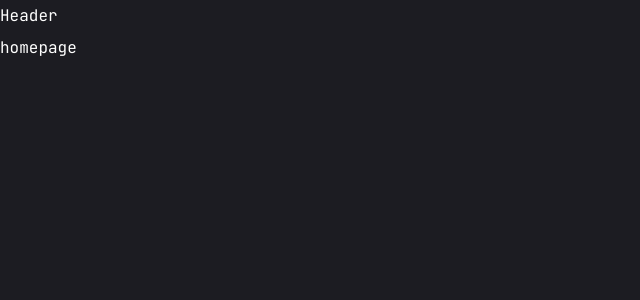
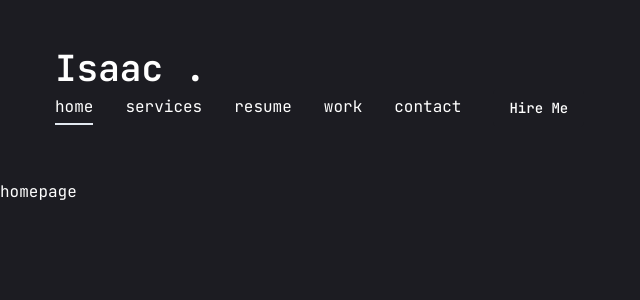
Before and after one commit to Isaac-onah/isaac-portfolio, a Next.js app: page / in a window 1280 px wide. Shown: the top 300 px of the page, without its empty margins (0-640 px from the left). Built offline with nearby package versions, Linux system fonts and the light colour scheme.

Commit message:
navigation bar

```diff
--- a/components/Header.jsx
+++ b/components/Header.jsx
@@ -1,7 +1,38 @@
-import React from "react"
+import Link from "next/link";
+import {Button} from "./ui/button";
+
+import Nav from "./Nav";
 
 const Header = () => {
-return <div>Header</div>;
+return (
+    <header className="py-8 xl:py-12 text-white">
+        <div className="container mx-auto">
+            {/* logo*/}
+            <Link href="/">
+                <h1 className="text-4xl font-semibold">
+                    Isaac <span className="text-accent">.</span>
+                </h1>
+            </Link>
+
+             {/* Desktop navigation and hire me button*/}
+             <div className="hidden xl:flex items-center gap-8">
+                <Nav />
+                <Link href="/contact">
+                        <Button>Hire Me</Button>
+                </Link>
+             </div>
+
+
+             {/* mobile navigation and hire me button*/}
+             <div className="xl:hidden">
+                <Nav />
+                <Link href="/contact">
+                        <Button>Hire Me</Button>
+                </Link>
+             </div>
+        </div>
+    </header>
+);
 }
 
 export default Header
--- /dev/null
+++ b/components/Nav.jsx
@@ -0,0 +1,46 @@
+"use client";
+
+import Link from "next/link";
+import { usePathname } from "next/navigation";;
+
+const links = [
+    {
+        name:"home",
+        path:"/",
+    },
+    {
+        name:"services",
+        path:"/services",
+    },
+    {
+        name:"resume",
+        path:"/resume",
+    },
+    {
+        name:"work",
+        path:"/work",
+    },
+    {
+        name:"contact",
+        path:"/contact",
+    },
+];
+
+
+const Nav = () => {
+    const pathname = usePathname();
+
+ return (
+    <nav className="flex gap-8">
+        {links.map((link, index)=>{
+                return  <Link href={link.path} key={index} className={`${link.path === pathname && "text-accent border-b-2 border-accent"}`}>
+                {link.name}
+                </Link>
+            })
+        }
+
+    </nav>
+ )
+}
+
+export default Nav
```
